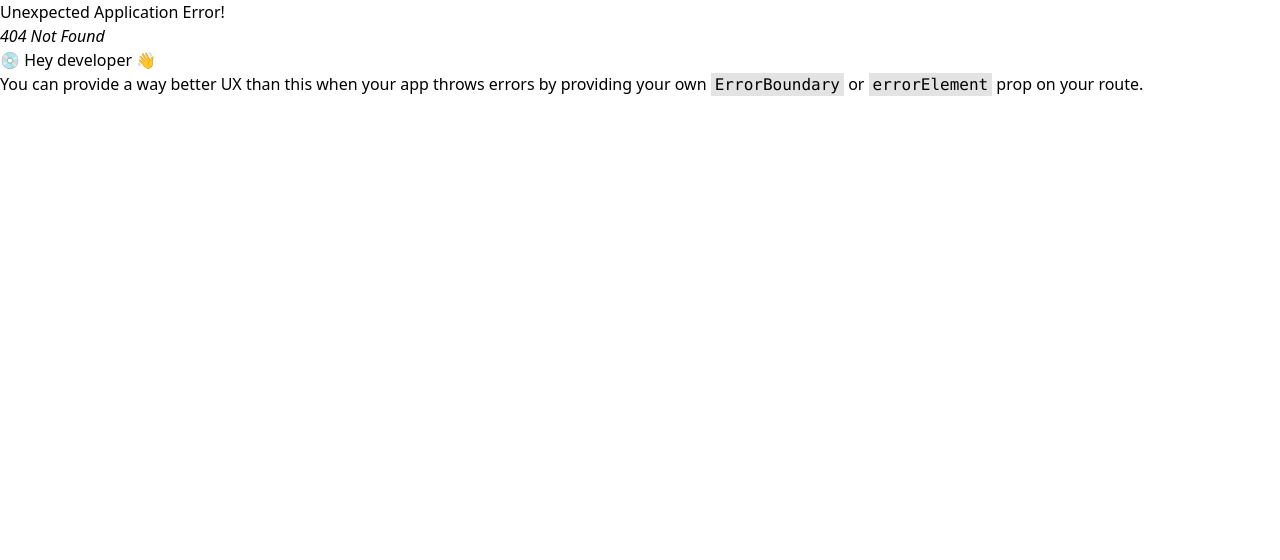
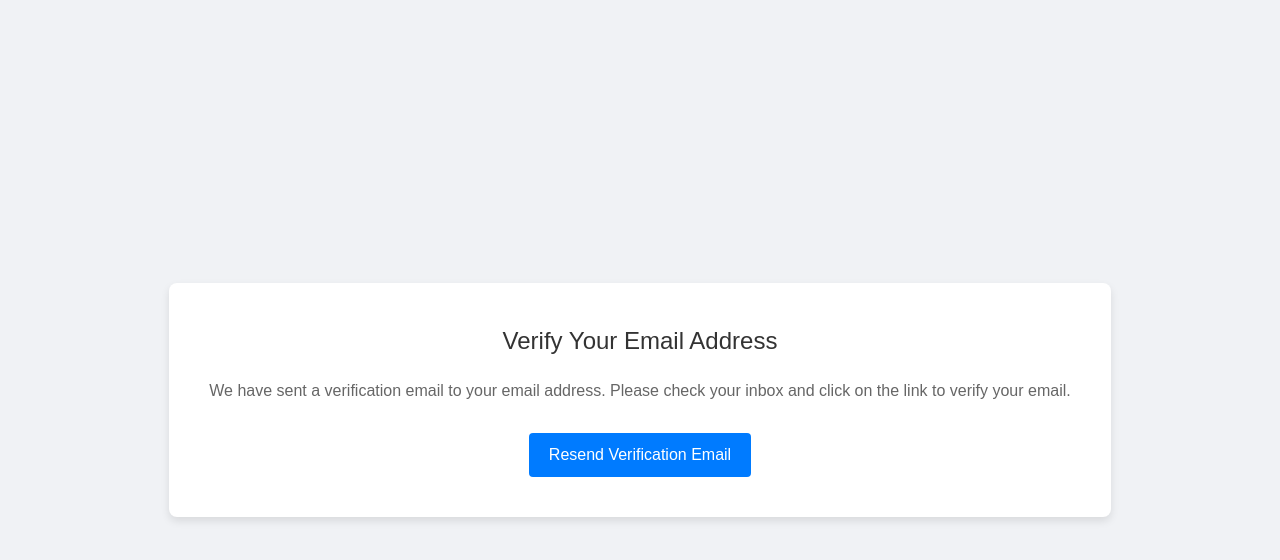
Before and after one commit to IamAshrafee/Closet-Rental-Business-Management-Software, a React (Vite) app: page /verify-email in a window 1280 px wide. Before the commit this address had no page. Shown: the top 560 px of the page. Built offline with nearby package versions, Linux system fonts and the light colour scheme.

Commit message:
Verify email page designed

```diff
--- a/src/App.jsx
+++ b/src/App.jsx
@@ -9,6 +9,7 @@ import Login from "./pages/Login";
 import Registration from "./pages/Registration";
 import { store } from "./store";
 import { Provider } from "react-redux";
+import VerifyEmail from "./pages/VerifyEmail";
 
 const router = createBrowserRouter([
   {
@@ -32,8 +33,8 @@ const router = createBrowserRouter([
     element: <Bookings />,
   },
   {
-    path: "/add-item",
-    element: <AddItemsForm />,
+    path: "/verify-email",
+    element: <VerifyEmail />,
   },
   {
     path: "/login",
--- a/src/pages/Login.jsx
+++ b/src/pages/Login.jsx
@@ -75,10 +75,15 @@ const Login = () => {
 
     try {
       // Sign in user
-      await signInWithEmailAndPassword(auth, email, password);
+      const userCredential = await signInWithEmailAndPassword(auth, email, password);
 
-      // Redirect to dashboard
-      navigate('/dashboard');
+      // Check if email is verified
+      if (userCredential.user && !userCredential.user.emailVerified) {
+        navigate('/verify-email');
+      } else {
+        // Redirect to dashboard
+        navigate('/dashboard');
+      }
     } catch (error) {
       setFirebaseError(error.message);
       if (error.code === 'auth/user-not-found') {
--- a/src/pages/VerifyEmail.jsx
+++ b/src/pages/VerifyEmail.jsx
@@ -1,9 +1,70 @@
-import React from 'react'
+import React, { useState } from 'react';
+import { getAuth, sendEmailVerification } from 'firebase/auth';
 
 const VerifyEmail = () => {
+  const [message, setMessage] = useState('');
+  const auth = getAuth();
+
+  const handleResendVerification = async () => {
+    if (auth.currentUser) {
+      try {
+        await sendEmailVerification(auth.currentUser);
+        setMessage('A new verification email has been sent to your email address.');
+      } catch (error) {
+        setMessage(`Error: ${error.message}`);
+      }
+    } else {
+      setMessage('You are not logged in.');
+    }
+  };
+
   return (
-    <div>VerifyEmail</div>
-  )
-}
+    <div style={{
+      display: 'flex',
+      flexDirection: 'column',
+      alignItems: 'center',
+      justifyContent: 'center',
+      height: '100vh',
+      backgroundColor: '#f0f2f5',
+      fontFamily: 'Arial, sans-serif',
+    }}>
+      <div style={{
+        padding: '40px',
+        borderRadius: '8px',
+        backgroundColor: 'white',
+        boxShadow: '0 4px 8px rgba(0, 0, 0, 0.1)',
+        textAlign: 'center',
+      }}>
+        <h1 style={{
+          color: '#333',
+          fontSize: '24px',
+          marginBottom: '20px',
+        }}>Verify Your Email Address</h1>
+        <p style={{
+          color: '#666',
+          fontSize: '16px',
+          marginBottom: '30px',
+        }}>
+          We have sent a verification email to your email address. Please check your inbox and click on the link to verify your email.
+        </p>
+        <button
+          onClick={handleResendVerification}
+          style={{
+            padding: '10px 20px',
+            border: 'none',
+            borderRadius: '4px',
+            backgroundColor: '#007bff',
+            color: 'white',
+            fontSize: '16px',
+            cursor: 'pointer',
+          }}
+        >
+          Resend Verification Email
+        </button>
+        {message && <p style={{ marginTop: '20px', color: '#333' }}>{message}</p>}
+      </div>
+    </div>
+  );
+};
 
-export default VerifyEmail
+export default VerifyEmail;
```
